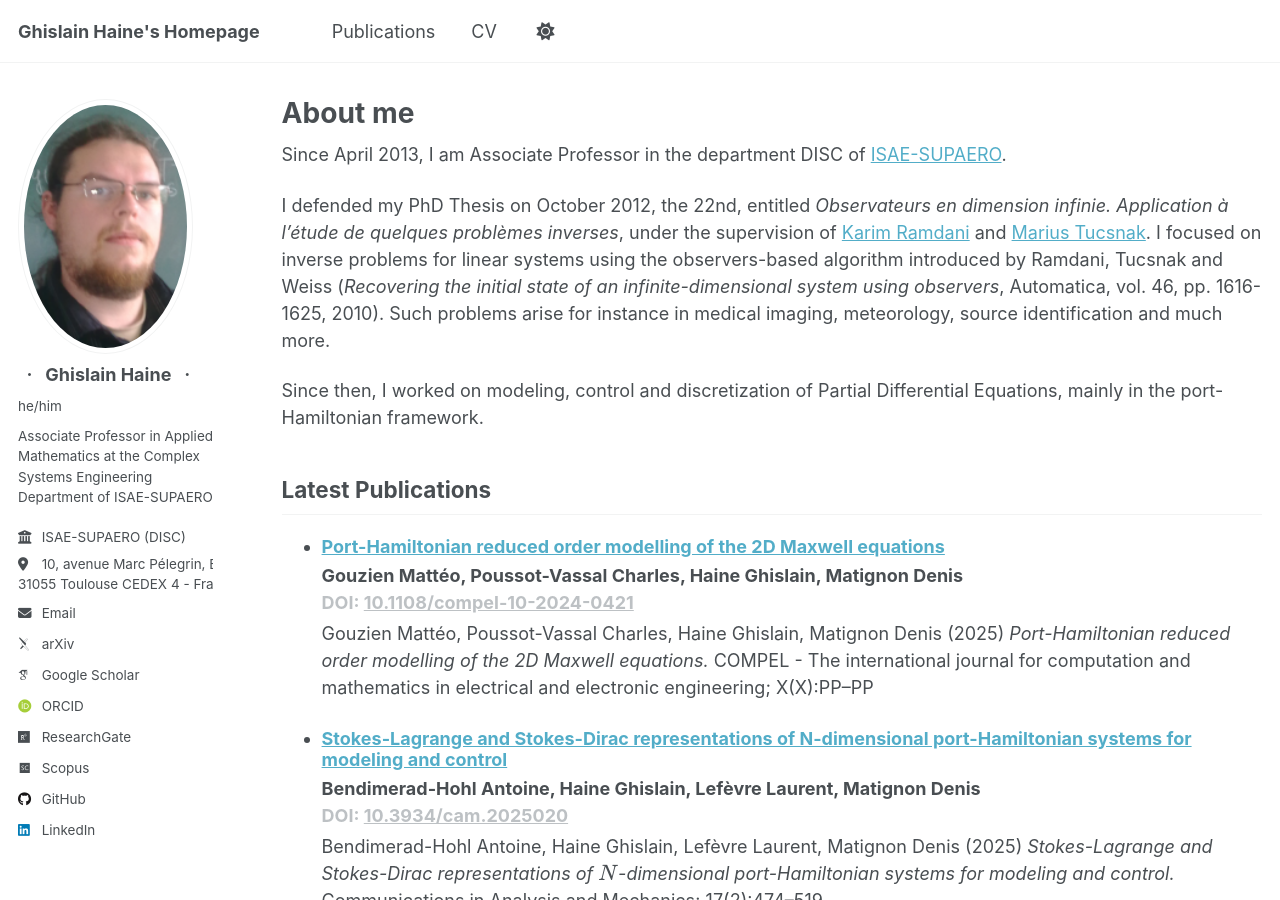
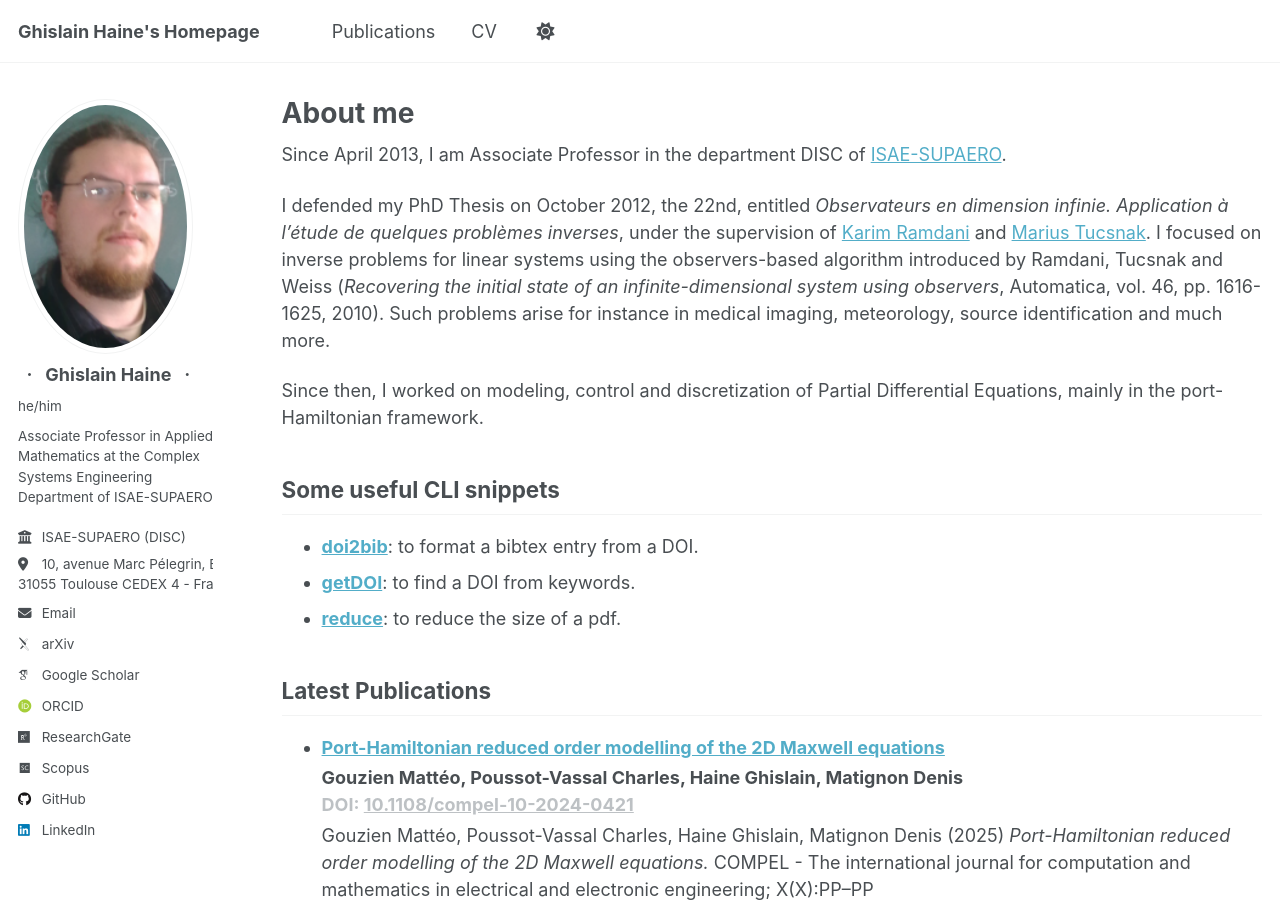
Before and after one commit to g-haine/g-haine.github.io, a Jekyll site: the page built from _pages/about.md, in a window 1280 px wide and 900 px high. Built offline with Jekyll 4.4.1, drawn with Linux system fonts in a browser that asks for light colours; some web fonts are replaced.

Commit message:
snippets links

```diff
--- a/_pages/about.md
+++ b/_pages/about.md
@@ -13,6 +13,12 @@ I defended my PhD Thesis on October 2012, the 22nd, entitled *Observateurs en di
 
 Since then, I worked on modeling, control and discretization of Partial Differential Equations, mainly in the port-Hamiltonian framework.
 
+## Some useful CLI snippets
+
+* [**doi2bib**](https://gitlab.isae-supaero.fr/-/snippets/10/): to format a bibtex entry from a DOI.
+* [**getDOI**](https://gitlab.isae-supaero.fr/-/snippets/11/): to find a DOI from keywords.
+* [**reduce**](https://gitlab.isae-supaero.fr/-/snippets/13/): to reduce the size of a pdf.
+
 ## Latest Publications
 
 <ul>
```
